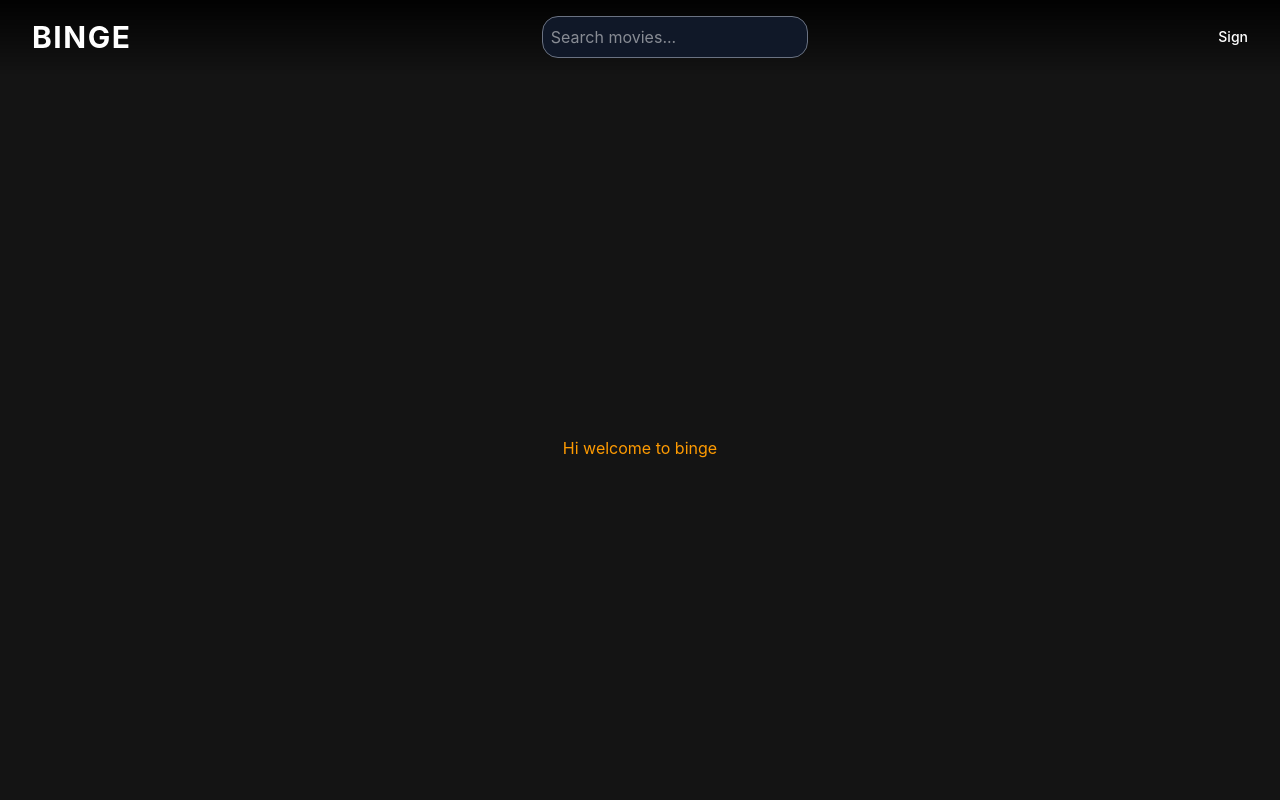
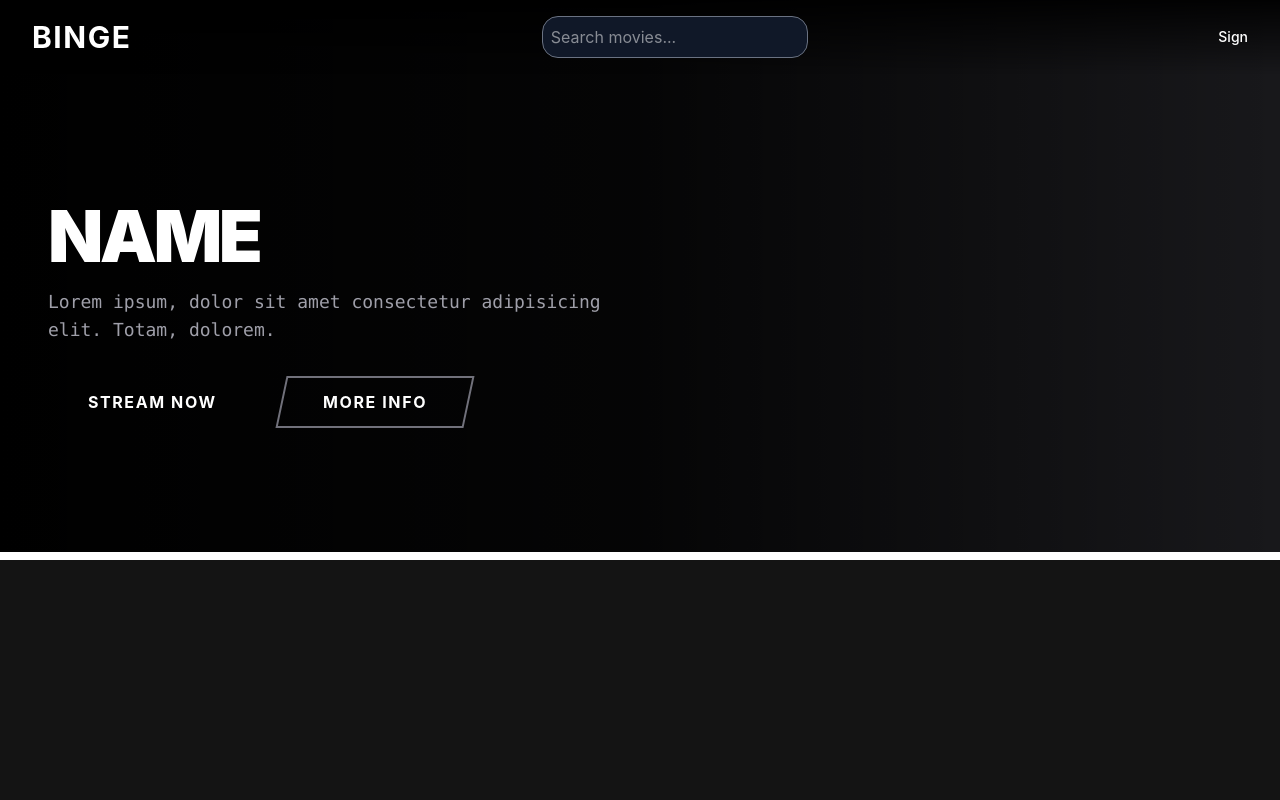
Before and after one commit to Sooraj44882/Binge, a React (Vite) app: page / in a window 1280 px wide. Shown: the top 800 px of the page. Built offline with nearby package versions, Linux system fonts and the light colour scheme.

Commit message:
added hero component

```diff
--- a/src/App.jsx
+++ b/src/App.jsx
@@ -1,9 +1,12 @@
+import Hero from "./components/Hero.jsx";
 import Navbar from "./components/Navbar.jsx";
 
 function App() {
   return (
     <div className="min-h-screen bg-binge-dark text-white font-sans">
       <Navbar />
+      <Hero />
+
       <main>
         <p className="pt-24 px-4 md:px-8 flex flex-col items-center justify-center h-screen text-amber-500">
           Hi welcome to binge
--- /dev/null
+++ b/src/components/Hero.jsx
@@ -0,0 +1,35 @@
+const Hero = () => {
+  return (
+    <div className="relative w-full h-[70vh] border-b-8 border-binge-red">
+      <div className="absolute top-0 left-0 w-full h-full bg-zinc-900">
+        <div className="absolute w-full h-full bg-linear-to-r from-black via-black/80 to-transparent z-10"></div>
+      </div>
+
+      <div className="relative z-20 pt-[25vh] px-4 md:px-12 w-full md:w-[65%]">
+        <h1 className="text-5xl md:text-7xl font-black uppercase tracking-tighter text-white mb-4">
+          NAMe
+        </h1>
+        <p className="text-zinc-400 text-lg mb-8 max-w-xl font-mono">
+          Lorem ipsum, dolor sit amet consectetur adipisicing elit. Totam,
+          dolorem.
+        </p>
+
+        <div className="flex flex-wrap gap-6">
+          <button className="bg-binge-red px-10 py-3 transform -skew-x-12 hover:bg-white hover:text-black transition-none duration-0">
+            <span className="block transform skew-x-12 font-bold uppercase tracking-widest">
+              Stream Now
+            </span>
+          </button>
+
+          <button className="bg-transparent border-2 border-zinc-500 px-10 py-3 transform -skew-x-12 hover:border-white hover:bg-white hover:text-black transition-none duration-0">
+            <span className="block transform skew-x-12 font-bold uppercase tracking-widest">
+              More info
+            </span>
+          </button>
+        </div>
+      </div>
+    </div>
+  );
+};
+
+export default Hero;
--- a/src/components/Navbar.jsx
+++ b/src/components/Navbar.jsx
@@ -1,6 +1,6 @@
 const Navbar = () => {
   return (
-    <nav className="fixed top-0 w-full p-4 md:px-8 flex items-center justify-between z-50 bg-gradient-to-b from-black/90 to-transparent">
+    <nav className="fixed top-0 w-full p-4 md:px-8 flex items-center justify-between z-50 bg-linear-to-b from-black/90 to-transparent">
       <div className="text-binge-red text-3xl font-bold uppercase tracking-wider cursor-pointer">
         Binge
       </div>
```
